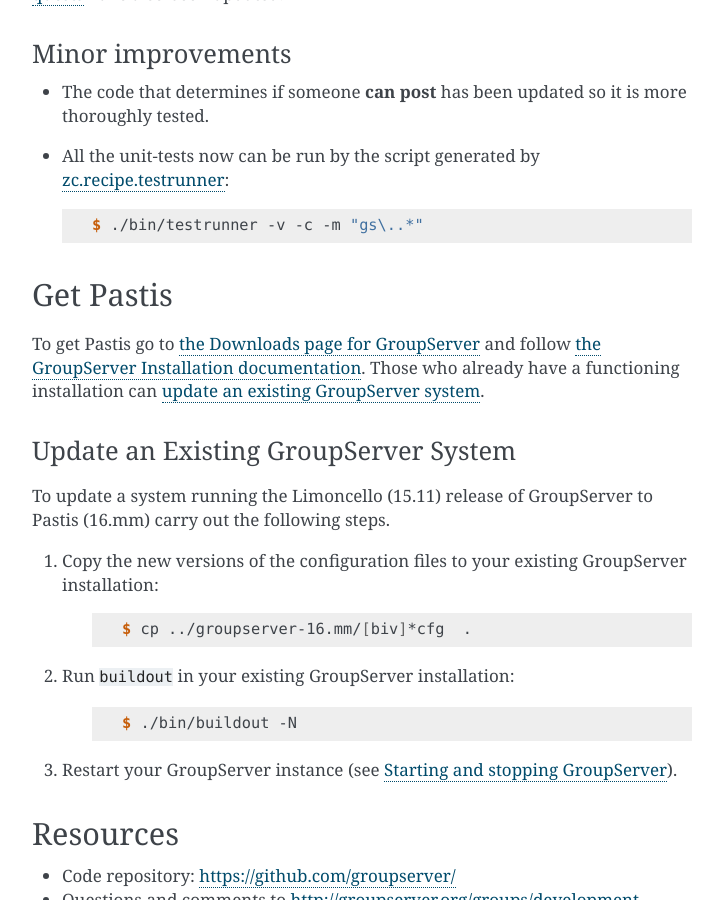
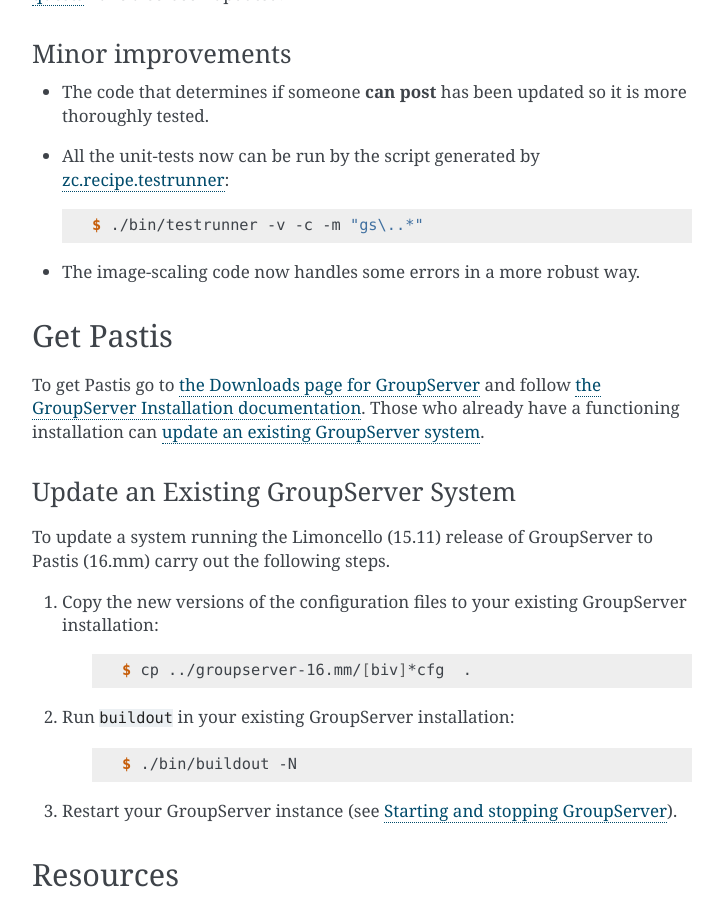
Before and after one commit to groupserver/buildout, a Sphinx documentation site: the page built from docs/release-notes-16mm.rst, in a window 1280 px wide and 900 px high, scrolled down 1156 px. Shown: the whole window, without its empty margins (388-1111 px from the left). Built offline with Sphinx 7.4.7, drawn with Linux system fonts in a browser that asks for light colours.

Commit message:
Following the updates to the image-handling code.

```diff
--- a/docs/release-notes-16mm.rst
+++ b/docs/release-notes-16mm.rst
@@ -75,10 +75,14 @@
 
 * The code that determines if someone **can post** has been
   updated so it is more thoroughly tested.
+
 * All the unit-tests now can be run by the script generated by
   `zc.recipe.testrunner`_::
 
     $ ./bin/testrunner -v -c -m "gs\..*"
+
+* The image-scaling code now handles some errors in a more robust
+  way.
 
 .. _zc.recipe.testrunner:
    https://pypi.python.org/pypi/zc.recipe.testrunner/
--- a/versions.cfg
+++ b/versions.cfg
@@ -105,7 +105,7 @@
 gs.group.type.support = 2.2.1.dev20150313171441-f15cef6b9306
 gs.groups = 5.0.0.dev20150623180632
 gs.help = 2.0-20140124003243-028d762c0009
-gs.image = 2.0-20140124010914-e499c445006f
+gs.image = 3.0.4.dev20151214213537
 gs.login = 4.4.1.dev20151109222628
 gs.option = 2.1.0
 gs.profile.base = 2.0.0.dev20140624234551-9f024db0d464
```
